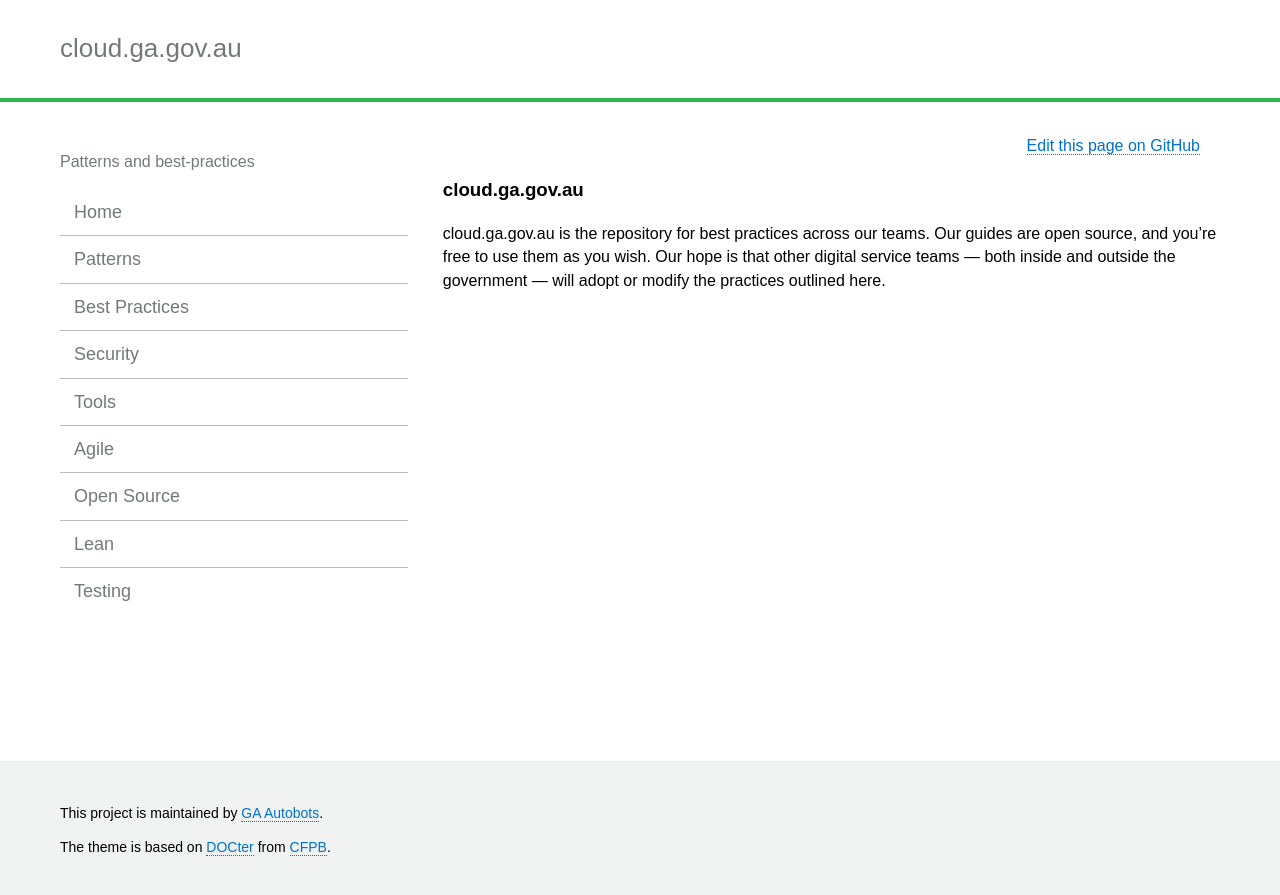
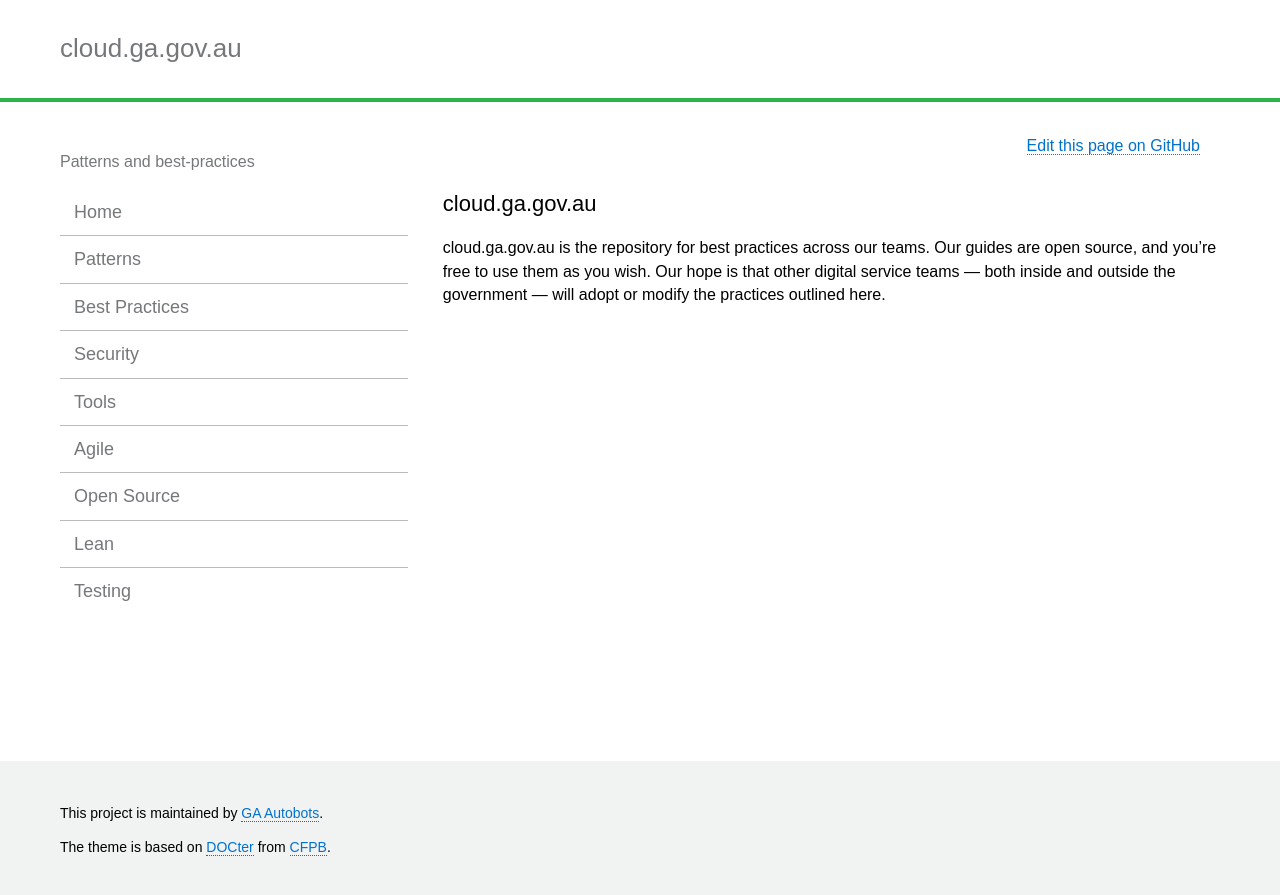
Before and after one commit to GeoscienceAustralia/cloud, a Jekyll site: the page built from docs/index.html, in a window 1280 px wide. Shown: the top 895 px of the page. Built offline with Jekyll 4.4.1, drawn with Linux system fonts in a browser that asks for light colours.

Commit message:
Increase header size

```diff
--- a/docs/_includes/index.md
+++ b/docs/_includes/index.md
@@ -1,2 +1,2 @@
-### cloud.ga.gov.au
+## cloud.ga.gov.au
 cloud.ga.gov.au is the repository for best practices across our teams. Our guides are open source, and you're free to use them as you wish. Our hope is that other digital service teams — both inside and outside the government — will adopt or modify the practices outlined here.
```
